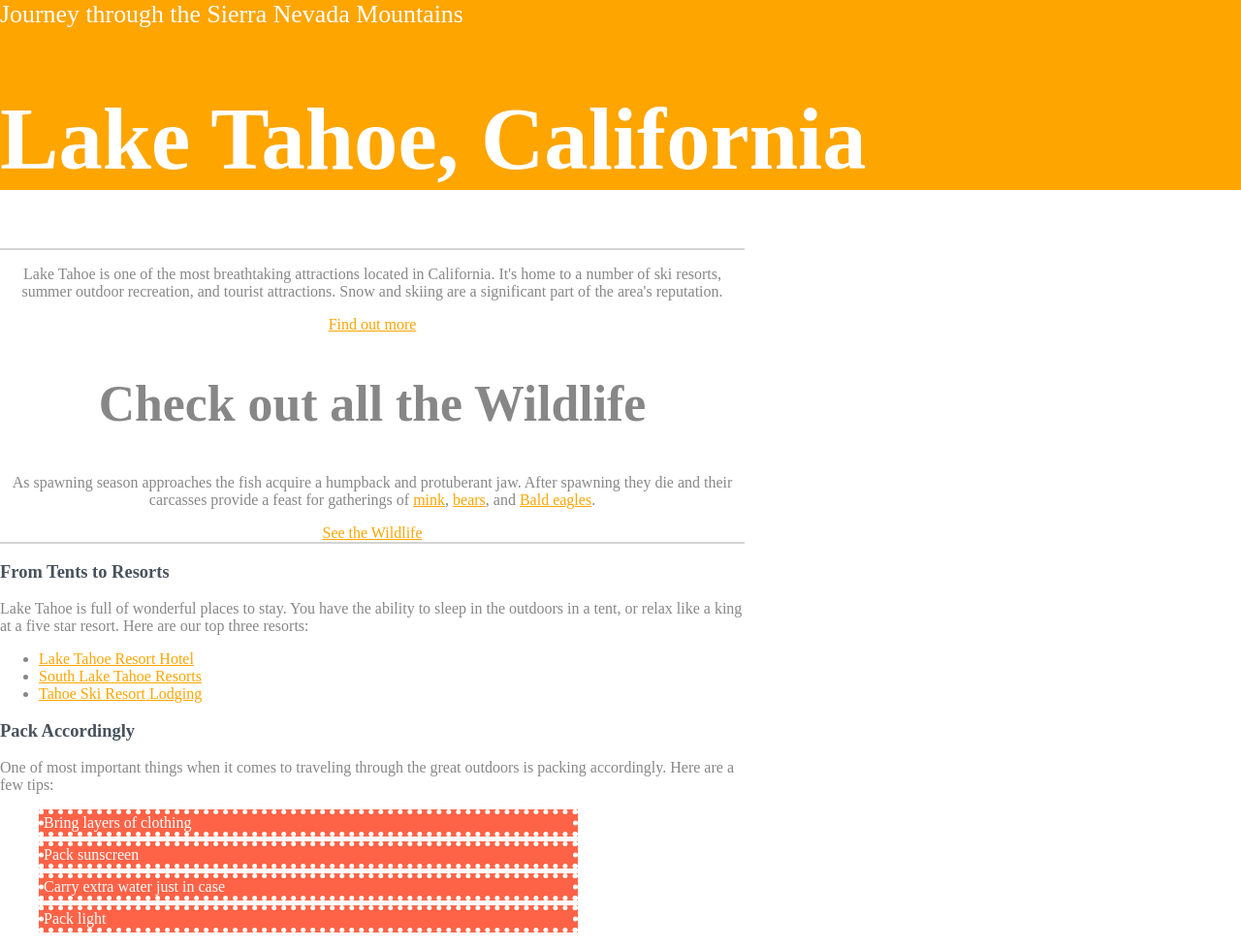
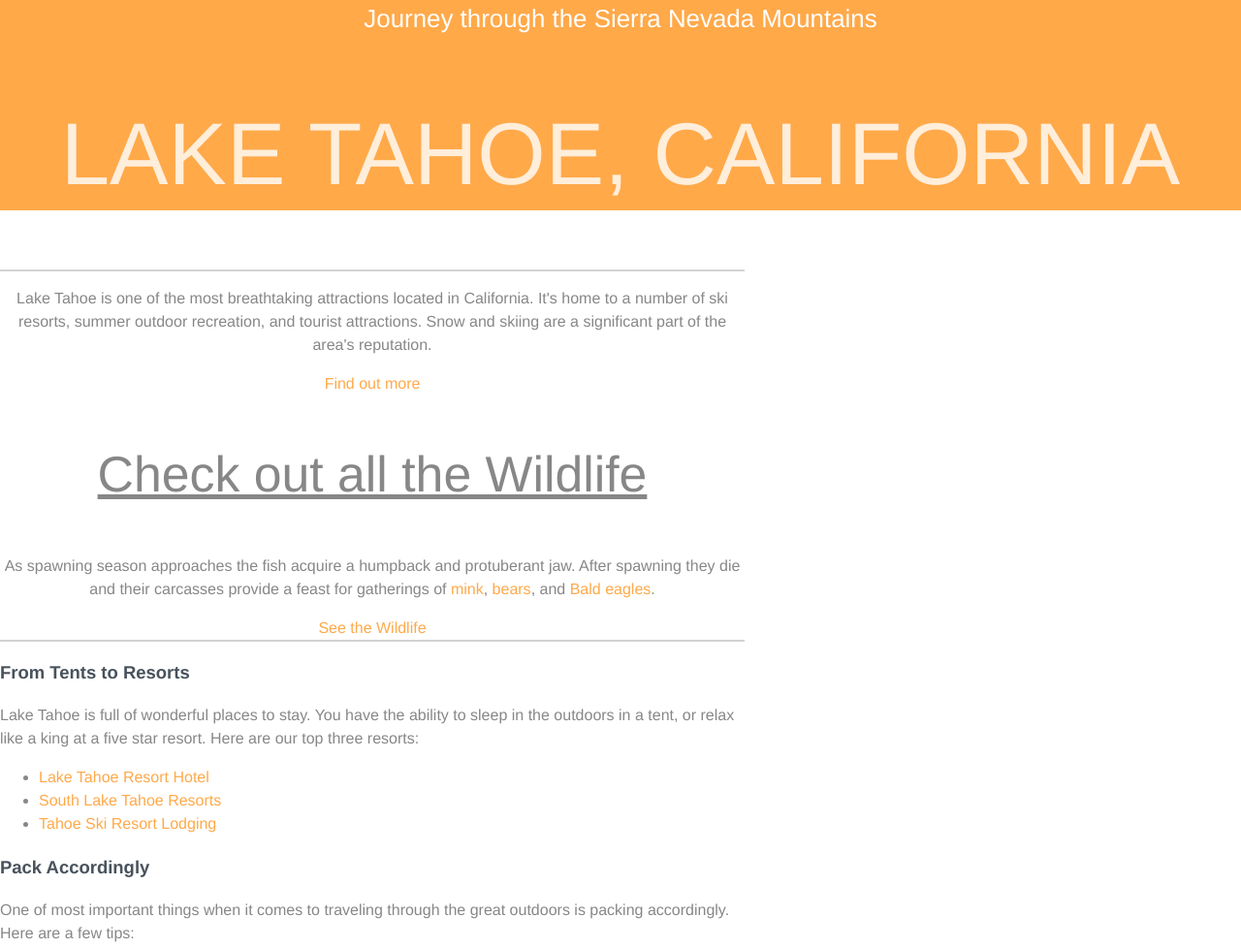
Before and after one commit to MichaelPay/michael_learns_css, a plain HTML site: page index.html in a window 1280 px wide. Shown: the top 978 px of the page at 97% size. Drawn offline with Linux system fonts and the light colour scheme.

Commit message:
Web Design: CSS Basics: The CSS Box Model &copy; Copyright 2017 Michael Pay All rights reserved. All rights reserved for this commit, dated 8/28/2017. Golden ratio font formatting concCSS ept as depicted in style.css file and other logical derivatives.

```diff
--- a/css/style.css
+++ b/css/style.css
@@ -3,7 +3,7 @@
 body {
     color: #878787;
     margin: 0;
-    font-size: 1em;
+    font: 1em/1.5 "Helvetica Neue", Helvetica, Arial, sans-serif;
 }
 
 ol li {
@@ -16,11 +16,16 @@ ol li {
 
 h1 {
     font-size: 5.663119rem;
-    color: white;
+    color: rgba(255, 255, 255, .8);
+    text-transform: uppercase;
+    font-weight: normal;
+    line-height: 1.3;
 }
 
 h2 {
     font-size: 3.236068rem;
+    text-decoration: underline;
+    font-weight: normal;
 }
 
 h3 {
@@ -28,23 +33,27 @@ h3 {
     color: #48525c;
 }
 
+p {
+
+}
+
 /* ID selectors */
 
 #main-footer {
     padding-top: 60px;
     padding-bottom: 60px;
-    border-bottom: solid 10px orange;
+    border-bottom: solid 10px #FFA949;
 }
 
 /* Class selectors */
 
 .main-header {
-    background-color: orange;
+    background-color: #FFA949;
 
 }
 
 .title {
-    color: white;
+    color: #fff;
     font-size: 1.618034rem;
 }
 
@@ -53,28 +62,31 @@ h3 {
     width: 60%;
 }
 
-.primary-content {
+.primary-content,
+.main-header {
     text-align: center;
 }
 
 .secondary-content {
 }
+
 .t-border {
     border-top: 2px solid lightgrey;
 }
 
-
 /* Pseudo class selectors */
 
 a:link {
-    color: orange;
+    color: #FFA949;
+    text-decoration: none;
 }
 
 a:visited {
     color: lightblue;
 }
+
 a:hover {
-    color: forestgreen;
+    color: rgba(255, 169, 73, 0.5);
 }
 
 a:active {
@@ -83,5 +95,5 @@ a:active {
 
 a:focus {
     color: white;
-    background-color: orange;
+    background-color: #FFA949;
 }
```
